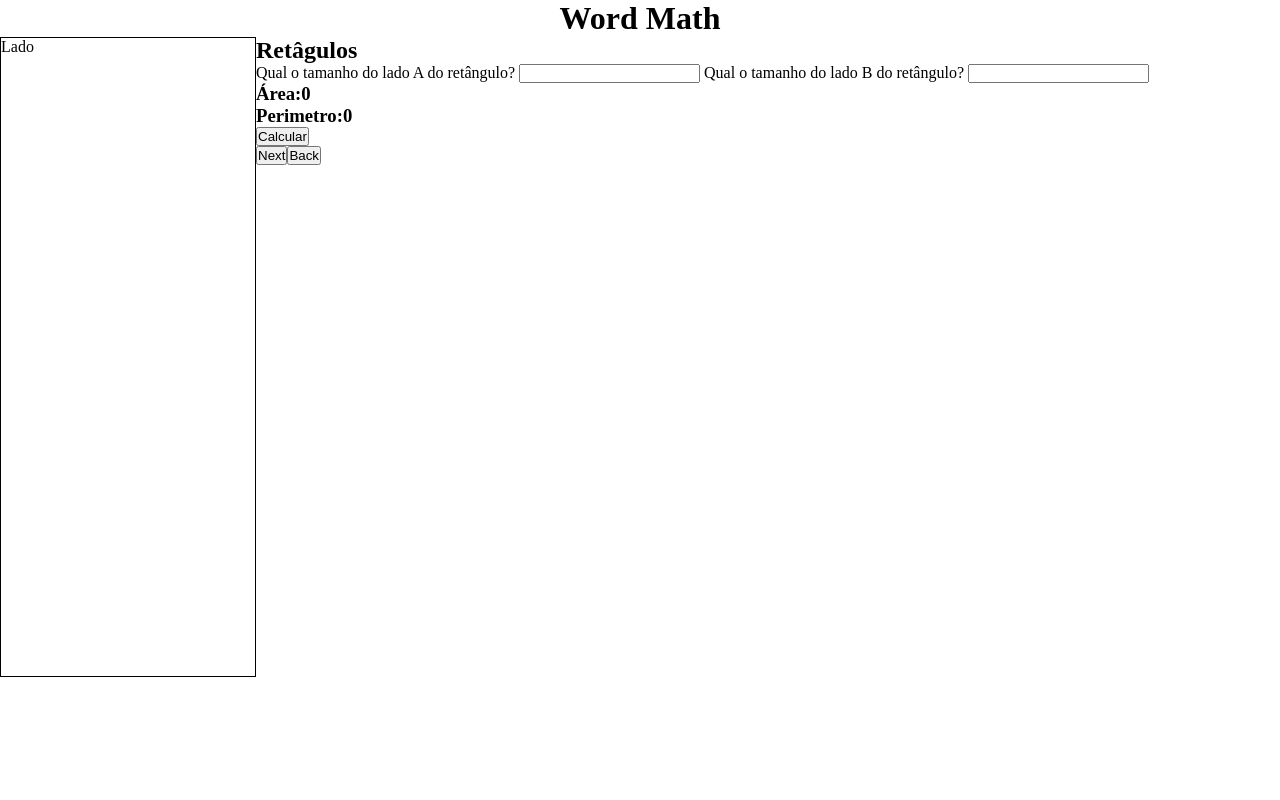
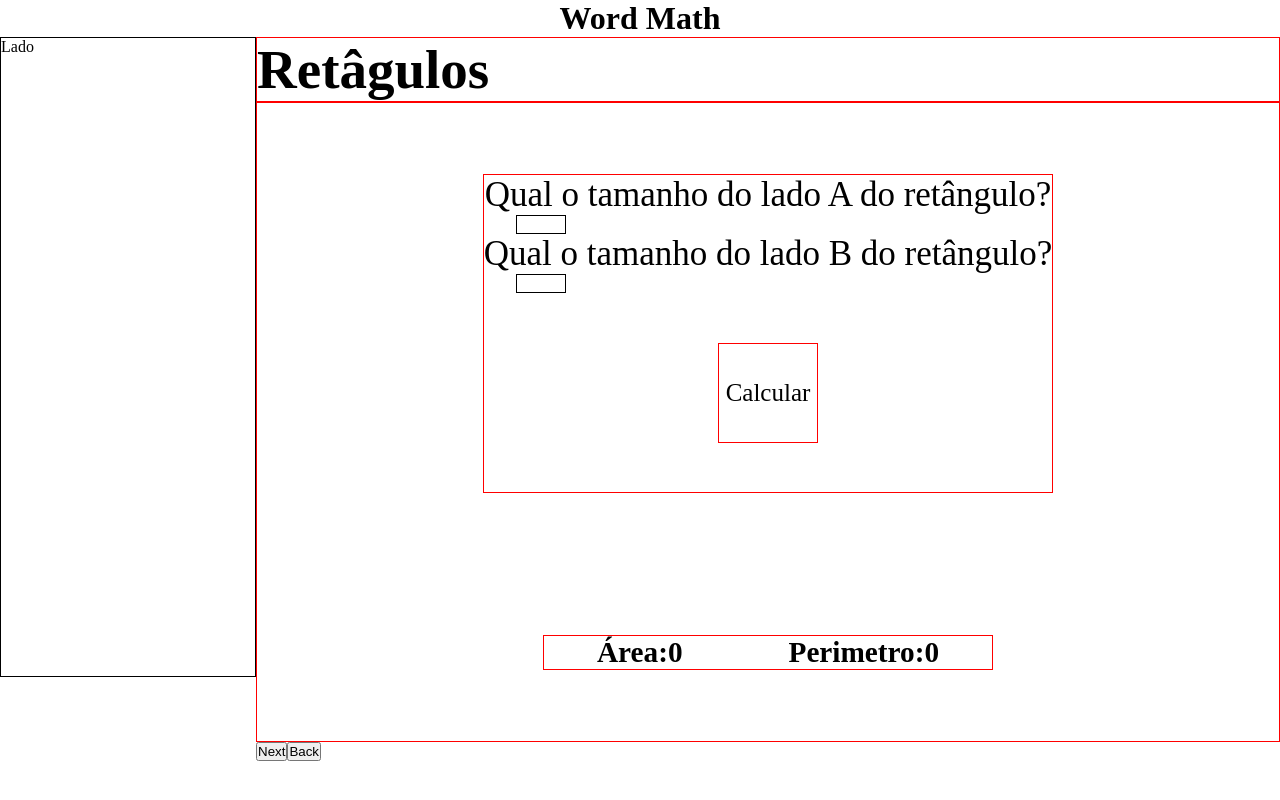
Before and after one commit to Davi-Serrano/Word-Math, a React (Create React App) app: page / in a window 1280 px wide. Both pictures are taken after a click on the button "Next". Built offline with nearby package versions, Linux system fonts and the light colour scheme.

Commit message:
componente rectangle style iniciando

```diff
--- a/src/components/Section/Geometric/Rectangle/index.js
+++ b/src/components/Section/Geometric/Rectangle/index.js
@@ -1,4 +1,6 @@
 import { useState } from "react"
+
+import { GeoStyle, Title, RectBtn } from "../Square/style"
 
 export const Rectangle = () =>{
 
@@ -22,15 +24,22 @@ export const Rectangle = () =>{
     return(
 
         <div>
-                <h2>Retâgulos</h2>
-                <label> Qual o tamanho do lado A do retângulo? </label>
-                <input type="number" min="1" id="sizeRectA" />
-                <label> Qual o tamanho do lado B do retângulo? </label>
-                <input type="number" min="1" id="sizeRectB" />
-                <h3>Área:{area}</h3>
-                <h3>Perimetro:{perimeter} </h3>
-                <button onClick={CalcRectangle}>Calcular</button>
+                <Title>Retâgulos</Title>
 
+                <GeoStyle>
+
+                    <div className="question">
+                        <label> Qual o tamanho do lado A do retângulo? </label>
+                        <input type="number" min="1" id="sizeRectA" />
+                        <label> Qual o tamanho do lado B do retângulo? </label>
+                        <input type="number" min="1" id="sizeRectB" />
+                        <RectBtn onClick={CalcRectangle}>Calcular</RectBtn>
+                    </div>
+                    <div className="result">
+                        <h3>Área:{area}</h3>
+                        <h3>Perimetro:{perimeter} </h3>
+                    </div>
+                </GeoStyle>
         </div>
 
     )}
--- a/src/components/Section/Geometric/Square/index.js
+++ b/src/components/Section/Geometric/Square/index.js
@@ -1,5 +1,6 @@
 import { GeoStyle } from "./style"
 import { Title } from "./style"
+import { SquareBtn } from "./style"
 
 import { useState } from "react"
 
@@ -31,7 +32,7 @@ export const Square = () =>{
                 <label> Qual o tamanho de um dos lados do quadrado? </label>
                 <input type="number" min="1" id="size" />
 
-                <div className="Square" onClick={CalcSquare}>Calcular</div>
+                <SquareBtn onClick={CalcSquare}>Calcular</SquareBtn>
 
             </div>
             <div className="result">
--- a/src/components/Section/Geometric/Square/style.js
+++ b/src/components/Section/Geometric/Square/style.js
@@ -19,6 +19,7 @@ export const GeoStyle = styled.div`
         display: flex;
         flex-direction: column;
         align-items: center;
+        height: 50%;
 
         margin-left: 0;
 
@@ -55,7 +56,14 @@ export const GeoStyle = styled.div`
         width: 450px;
 
     }
-    .Square{
+
+
+
+`
+
+
+export const SquareBtn = styled.div`
+
         display: flex;
         justify-content: center;
         align-items: center;
@@ -73,7 +81,31 @@ export const GeoStyle = styled.div`
                     cursor: pointer;
                     transform: rotate( 0deg);
                 }
-    }
+
+`
+
+export const RectBtn = styled.div`
+
+
+        display: flex;
+        justify-content: center;
+        align-items: center;
+
+        margin-top: 50px;
+
+        width: 100px;
+        height: 100px;
+        border: 1px solid red ;
+
+        font-size: 25px;
+
+
+        transition: 1s ease;
+
+                &:hover{
+                    cursor: pointer;
+                    height: 50px;;
+                }
 
 
 `
```
